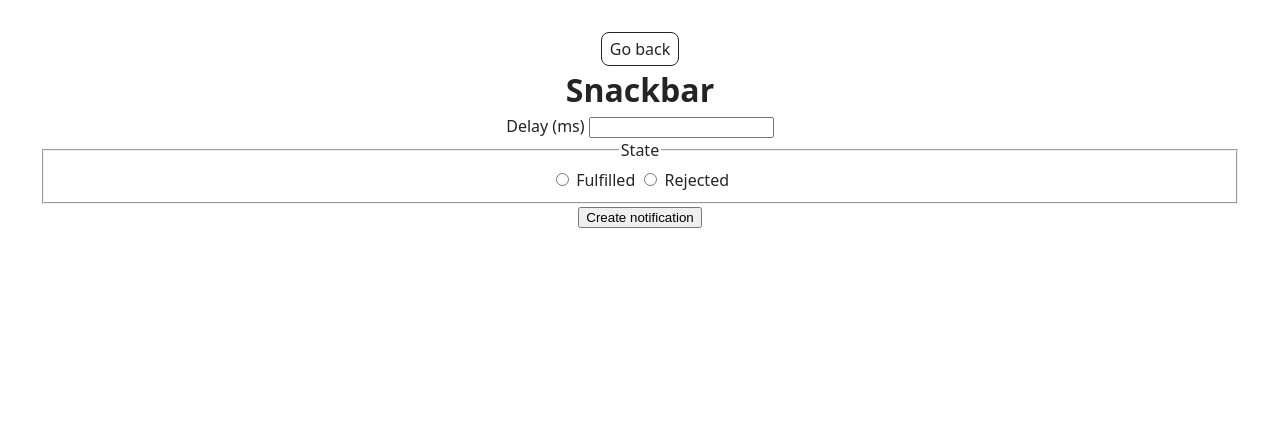
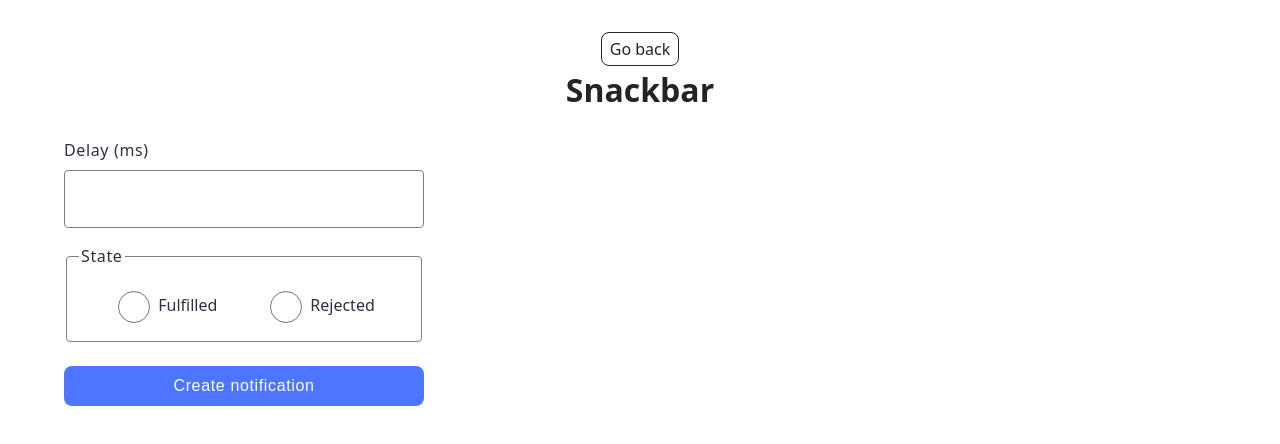
Before and after one commit to Anastasiia-tyk/goit-js-hw-10, a website built with Vite: page src/2-snackbar.html in a window 1280 px wide. Built offline with nearby package versions, Linux system fonts and the light colour scheme.

Commit message:
add style (snackbar)

```diff
--- a/src/2-snackbar.html
+++ b/src/2-snackbar.html
@@ -24,14 +24,16 @@
 
           <fieldset class="form-fieldset">
             <legend class="form-legend">State</legend>
-            <label class="form-label">
-              <input class="form-input" type="radio" name="state" value="fulfilled" required />
+            <div class="form-radio-group">
+            <label class="form-label-radio">
+              <input class="form-input-radio" type="radio" name="state" value="fulfilled" required />
               Fulfilled
             </label>
-            <label class="form-label">
-              <input class="form-input" type="radio" name="state" value="rejected" required />
+            <label class="form-label-radio">
+              <input class="form-input-radio" type="radio" name="state" value="rejected" required />
               Rejected
             </label>
+          </div>
           </fieldset>
 
           <button type="submit" class="btn">Create notification</button>
--- /dev/null
+++ b/src/css/snackbar.css
@@ -0,0 +1,129 @@
+.form {
+    padding: 24px;
+
+    display: flex;
+    flex-direction: column;
+
+    width: 360px;
+    height: auto;
+}
+
+.form-label {
+    display: flex;
+    flex-direction: column;
+
+    text-align: left;
+    font-weight: 400;
+    font-size: 16px;
+    line-height: 150%;
+    letter-spacing: 0.04em;
+    color: #2e2f42;
+}
+
+.form-input {
+    margin-top: 8px;
+    margin-bottom: 16px;
+
+    border: 1px solid #808080;
+    border-radius: 4px;
+    height: 40px;
+
+    font-weight: 400;
+    font-size: 16px;
+    line-height: 150%;
+    letter-spacing: 0.04em;
+    color: #2e2f42;
+
+    padding: 8px 16px;
+
+    outline: transparent;
+}
+
+.form-input:hover {
+    border: 1px solid #000;
+}
+
+.form-input:focus {
+    border: 1px solid #4e75ff;
+}
+
+.form-fieldset {
+    display: flex;
+    flex-direction: row;
+    align-items: center;
+
+    margin-bottom: 24px;
+
+    border: 1px solid #808080;
+    border-radius: 4px;
+}
+
+.form-fieldset:hover, .form-fieldset:focus-within{
+  border: 1px solid #000000;
+}
+
+.form-legend {
+    margin-bottom: 14px;
+
+    text-align: left;
+    font-weight: 400;
+    font-size: 16px;
+    line-height: 150%;
+    letter-spacing: 0.04em;
+    color: #2e2f42;
+}
+
+.form-radio-group {
+    display: flex;
+    flex-direction: row;
+    gap: 48px;
+
+    margin: auto;
+}
+
+.form-label-radio {
+    display: flex;
+    align-items: center;
+
+    margin-bottom: 8px;
+
+    font-weight: 400;
+    font-size: 16px;
+    line-height: 150%;
+    color: #2e2f42;
+}
+
+.form-input-radio {
+    margin-right: 8px;
+
+    width: 32px;
+    height: 32px;
+}
+
+.btn {
+    border: none;
+    cursor: pointer;
+
+    display: block;
+    max-width:360px;
+    height: 40px;
+    border-radius: 8px;
+    padding: 8px 99px;
+
+    background: #4e75ff;
+    font-weight: 500;
+    font-size: 16px;
+    line-height: 150%;
+    letter-spacing: 0.04em;
+    color: #fff;
+
+    transition: background 250ms cubic-bezier(0.4, 0, 0.2, 1);
+}
+
+.btn:hover {
+    background: #6c8cff;
+}
+
+.iziToast-close {
+  display: none !important;
+}
--- a/src/css/styles.css
+++ b/src/css/styles.css
@@ -13,3 +13,4 @@
 /* Sections style */
 @import url('./header.css');
 @import url('./back-link.css');
+@import url('./snackbar.css');
```
